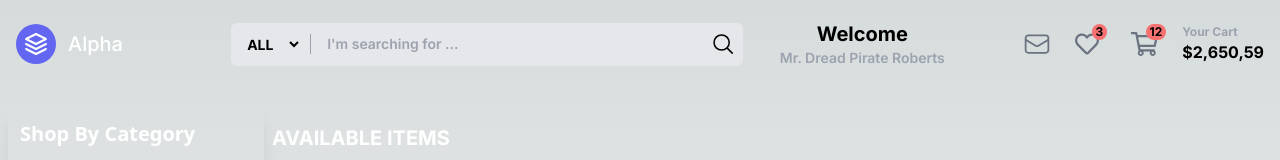
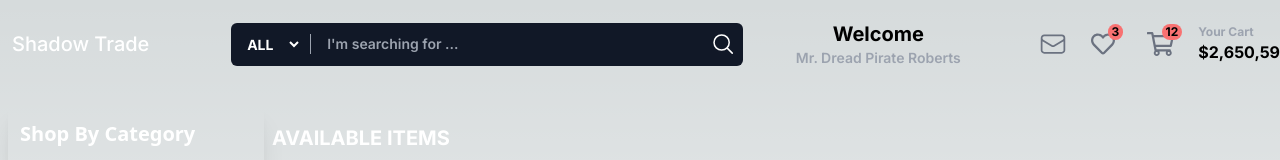
Before and after one commit to 0AniketMishra/Alpha, a Next.js app: page / in a window 1280 px wide. Shown: the top 160 px of the page. Built offline with nearby package versions, Linux system fonts and the light colour scheme.

Commit message:
Update Header.js

```diff
--- a/app/Header.js
+++ b/app/Header.js
@@ -4,25 +4,23 @@ import Link from 'next/link'
 const Header = () => {
     return (
         <div>
-          <div className="container mx-auto px-4     py-5 flex items-center">
+            <div className="container mx-auto px-4 lg:px-0  py-5 flex items-center">
 
 
                 <Link href="/" className="mr-auto md:w-48 flex-shrink-0">
                     <div class="flex title-font font-medium items-center text-gray-900 mb-0 ">
-                      <svg xmlns="http://www.w3.org/2000/svg" fill="none" stroke="currentColor" stroke-linecap="round" stroke-linejoin="round" stroke-width="2" class="w-10 h-10 text-white p-2 bg-indigo-500 rounded-full" viewBox="0 0 24 24">
-                          <path d="M12 2L2 7l10 5 10-5-10-5zM2 17l10 5 10-5M2 12l10 5 10-5"></path>
-                      </svg>
-                      <span class="ml-3 text-xl text-white">Alpha</span>
+
+                        <span class="ml-3 text-xl text-white">Shadow Trade</span>
                     </div>
                 </Link>
 
 
-              <div className="w-full max-w-xs xl:max-w-lg 2xl:max-w-2xl bg-gray-200 rounded-md hidden md:flex xl:flex items-center">
-                  <select className="bg-transparent  uppercase font-bold text-sm p-3 mr-2 text-black" name="" id="">
+                <div className="w-full max-w-xs xl:max-w-lg 2xl:max-w-2xl bg-gray-900 rounded-md hidden md:flex xl:flex items-center">
+                    <select className="bg-transparent  uppercase font-bold text-sm p-3 mr-2 text-white" name="" id="">
                         <option >all</option>
                     </select>
-                  <input className="border-l border-gray-400 w-full outline-none bg-transparent font-semibold text-sm pl-4 text-black" type="text" placeholder="I'm searching for ..."/>
-                  <svg xmlns="http://www.w3.org/2000/svg" fill="none" viewBox="0 0 24 24" strokeWidth={1.5} stroke="currentColor" className="w-8 h-8 text-black mr-2 ml-2 ">
+                    <input className="border-l border-gray-400 w-full outline-none bg-transparent font-semibold text-sm pl-4 text-white" type="text" placeholder="I'm searching for ..." />
+                    <svg xmlns="http://www.w3.org/2000/svg" fill="none" viewBox="0 0 24 24" strokeWidth={1.5} stroke="currentColor" className="w-8 h-8 text-white mr-2 ml-2 ">
                         <path strokeLinecap="round" strokeLinejoin="round" d="M21 21l-5.197-5.197m0 0A7.5 7.5 0 105.196 5.196a7.5 7.5 0 0010.607 10.607z" />
                     </svg>
 
@@ -52,7 +50,7 @@ const Header = () => {
                             </Link>
                         </li>
                         <li className="ml-2 lg:ml-4 relative inline-block">
-                          <Link  className="" href="/cart">
+                            <Link className="" href="/cart">
                                 <div className="absolute -top-1.3 right-0 z-10 bg-red-400 text-xs font-bold px-1 rounded-full h-[4.8] w-[4.8]">12</div>
                                 <svg className="h-9 lg:h-10 p-2 text-gray-500" aria-hidden="true" focusable="false" data-prefix="far" data-icon="shopping-cart" role="img" xmlns="http://www.w3.org/2000/svg" viewBox="0 0 576 512" ><path fill="currentColor" d="M551.991 64H144.28l-8.726-44.608C133.35 8.128 123.478 0 112 0H12C5.373 0 0 5.373 0 12v24c0 6.627 5.373 12 12 12h80.24l69.594 355.701C150.796 415.201 144 430.802 144 448c0 35.346 28.654 64 64 64s64-28.654 64-64a63.681 63.681 0 0 0-8.583-32h145.167a63.681 63.681 0 0 0-8.583 32c0 35.346 28.654 64 64 64 35.346 0 64-28.654 64-64 0-18.136-7.556-34.496-19.676-46.142l1.035-4.757c3.254-14.96-8.142-29.101-23.452-29.101H203.76l-9.39-48h312.405c11.29 0 21.054-7.869 23.452-18.902l45.216-208C578.695 78.139 567.299 64 551.991 64zM208 472c-13.234 0-24-10.766-24-24s10.766-24 24-24 24 10.766 24 24-10.766 24-24 24zm256 0c-13.234 0-24-10.766-24-24s10.766-24 24-24 24 10.766 24 24-10.766 24-24 24zm23.438-200H184.98l-31.31-160h368.548l-34.78 160z"></path></svg>
                             </Link>
@@ -66,12 +64,13 @@ const Header = () => {
                     <span>$2,650,59</span>
                 </Link>
             </div>
-          <div className="mx-auto w-[90%] flex 2xl:max-w-2xl bg-gray-200 rounded-md lg:hidden 2xl:hidden md:hidden items-center">
-              <select className="bg-transparent  uppercase font-bold text-sm p-3 mr-4 text-black" name="" id="">
+            <div className="mx-auto w-[92%] flex 2xl:max-w-2xl bg-gray-900 rounded-md lg:hidden 2xl:hidden md:hidden items-center">
+                <select className="bg-transparent  uppercase font-bold text-sm p-3 mr-2 text-white" name="" id="">
                     <option >all</option>
+                    <option >narcotics</option>
                 </select>
-              <input className="border-l border-gray-400 w-full outline-none bg-transparent font-semibold text-sm pl-4 text-black" type="text" placeholder="I'm searching for ..." />
-              <svg className="ml-auto h-5 px-4 text-black" aria-hidden="true" focusable="false" data-prefix="far" data-icon="search" role="img" xmlns="http://www.w3.org/2000/svg" viewBox="0 0 512 512" ><path fill="currentColor" d="M508.5 468.9L387.1 347.5c-2.3-2.3-5.3-3.5-8.5-3.5h-13.2c31.5-36.5 50.6-84 50.6-136C416 93.1 322.9 0 208 0S0 93.1 0 208s93.1 208 208 208c52 0 99.5-19.1 136-50.6v13.2c0 3.2 1.3 6.2 3.5 8.5l121.4 121.4c4.7 4.7 12.3 4.7 17 0l22.6-22.6c4.7-4.7 4.7-12.3 0-17zM208 368c-88.4 0-160-71.6-160-160S119.6 48 208 48s160 71.6 160 160-71.6 160-160 160z"></path></svg>
+                <input className="border-l border-gray-400 w-full outline-none bg-transparent font-semibold text-sm pl-4 text-white" type="text" placeholder="I'm searching for ..." />
+                <svg className="ml-auto h-5 px-4 text-white" aria-hidden="true" focusable="false" data-prefix="far" data-icon="search" role="img" xmlns="http://www.w3.org/2000/svg" viewBox="0 0 512 512" ><path fill="currentColor" d="M508.5 468.9L387.1 347.5c-2.3-2.3-5.3-3.5-8.5-3.5h-13.2c31.5-36.5 50.6-84 50.6-136C416 93.1 322.9 0 208 0S0 93.1 0 208s93.1 208 208 208c52 0 99.5-19.1 136-50.6v13.2c0 3.2 1.3 6.2 3.5 8.5l121.4 121.4c4.7 4.7 12.3 4.7 17 0l22.6-22.6c4.7-4.7 4.7-12.3 0-17zM208 368c-88.4 0-160-71.6-160-160S119.6 48 208 48s160 71.6 160 160-71.6 160-160 160z"></path></svg>
             </div>
         </div>
     )
```
Lines whose indentation alone changed are shown as unchanged.
